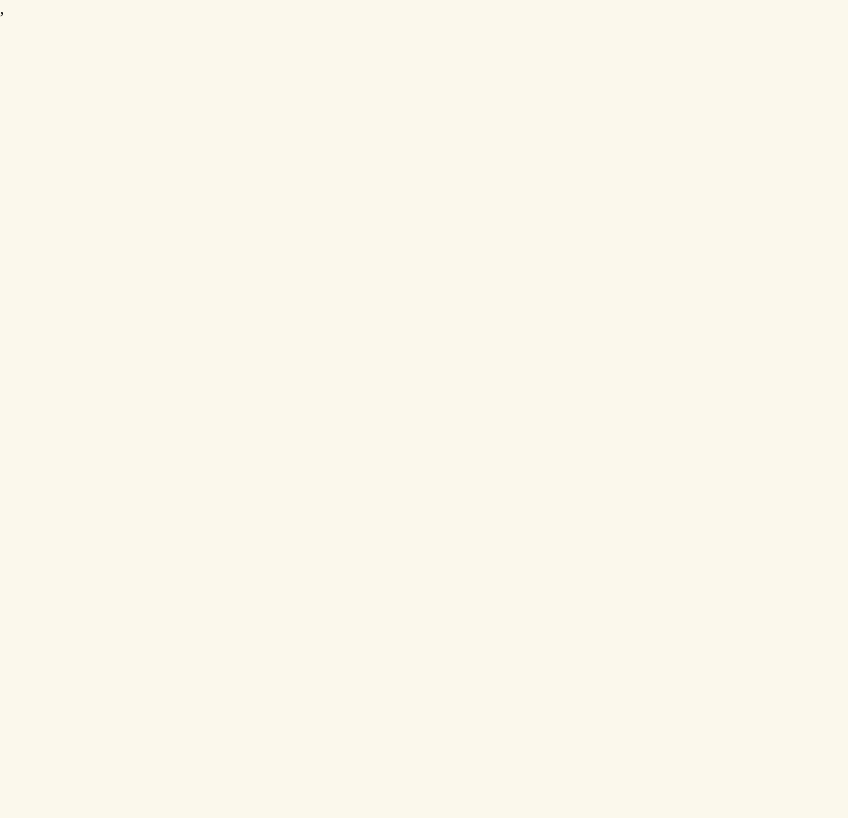
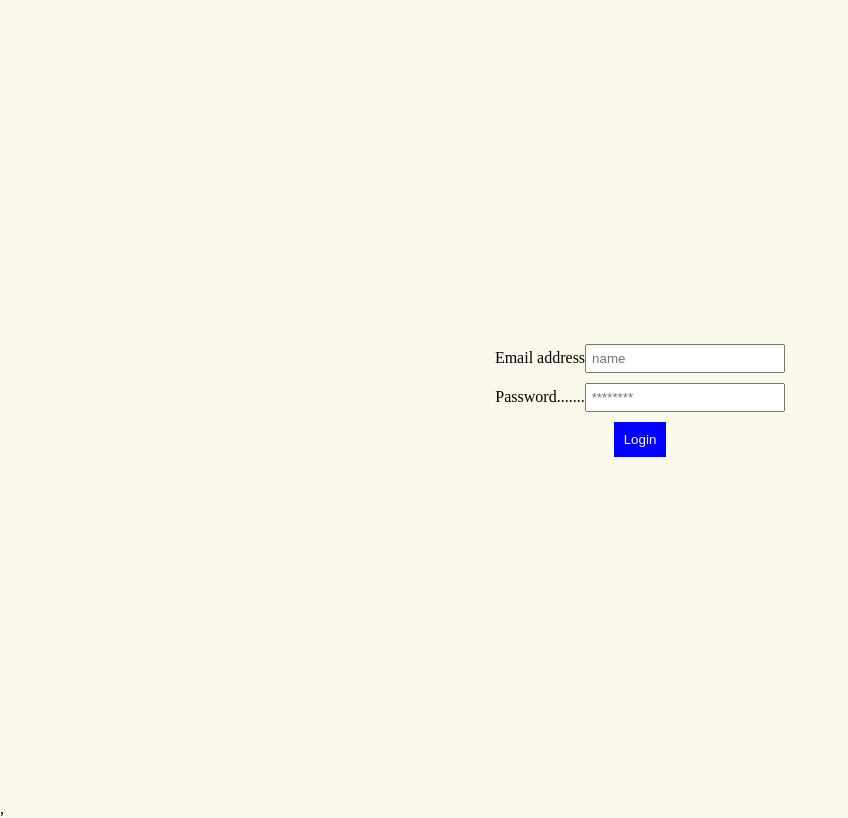
Before and after one commit to akobir9990/team-b, a React (Vite) app: page /login in a window 1280 px wide. Before the commit this address had no page. Shown: the whole page, without its empty margins (0-848 px from the left). Built offline with nearby package versions, Linux system fonts and the light colour scheme.

Commit message:
login pejni dizyani

```diff
--- /dev/null
+++ b/src/pages/home/LoginPage.jsx
@@ -0,0 +1,44 @@
+import React from 'react';
+
+function Login() {
+  return (
+    <div style={containerStyle}>
+      <div style={formGroupStyle}>
+        <label htmlFor="email">Email address</label>
+        <input type="text" id="text" placeholder="name" style={inputStyle} />
+      </div>
+      <div style={formGroupStyle}>
+        <label htmlFor="password">Password.......</label>
+        <input type="password" id="password" placeholder="********" style={inputStyle} />
+      </div>
+      <button type="submit" style={buttonStyle}>Login</button>
+    </div>
+  );
+}
+
+const containerStyle = {
+  display: 'flex',
+  flexDirection: 'column',
+  alignItems: 'center',
+  justifyContent: 'center',
+  height: '100vh',
+};
+
+const formGroupStyle = {
+  marginBottom: '10px',
+};
+
+const inputStyle = {
+  padding: '5px',
+  width: '200px',
+};
+
+const buttonStyle = {
+  backgroundColor: 'blue',
+  color: 'white',
+  padding: '10px',
+  border: 'none',
+  cursor: 'pointer',
+};
+
+export default Login;
--- /dev/null
+++ b/src/pages/home/login.css
@@ -0,0 +1,3 @@
+.login-box{
+
+}
--- a/src/router/Router.jsx
+++ b/src/router/Router.jsx
@@ -1,11 +1,13 @@
 import { Route, Routes } from "react-router-dom";
 import HomePage from "../pages/home/HomePage";
+import Login from "../pages/home/LoginPage";
 
 function Router() {
   return (
     <>
       <Routes>
         <Route path="/" element={<HomePage />} />
+        <Route path="/login" element={<Login />} />
       </Routes>
     </>
   );
```
Also changed, not shown: package.json (+9 -1 lines), 1 other file (tests, documents, lock files or other folders).
